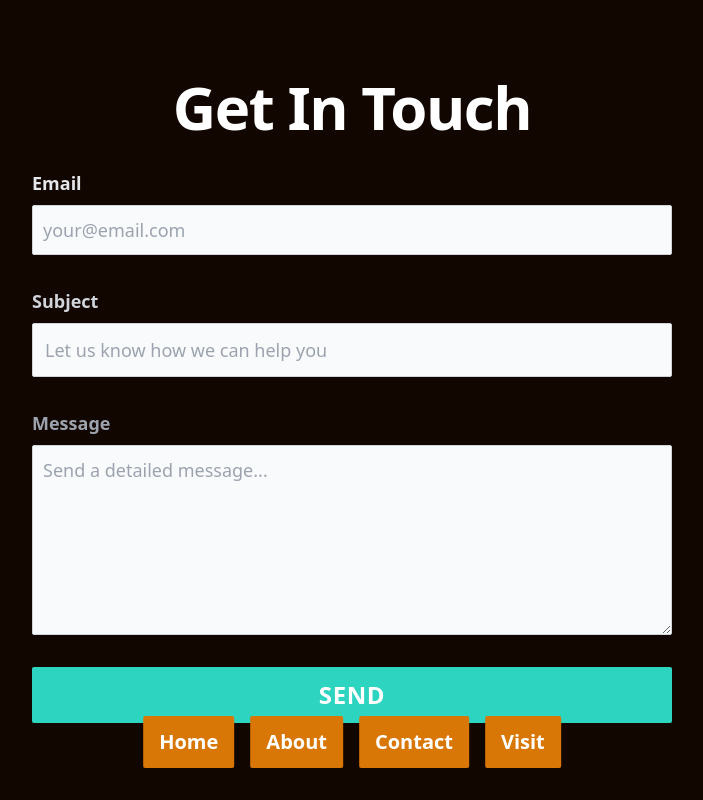
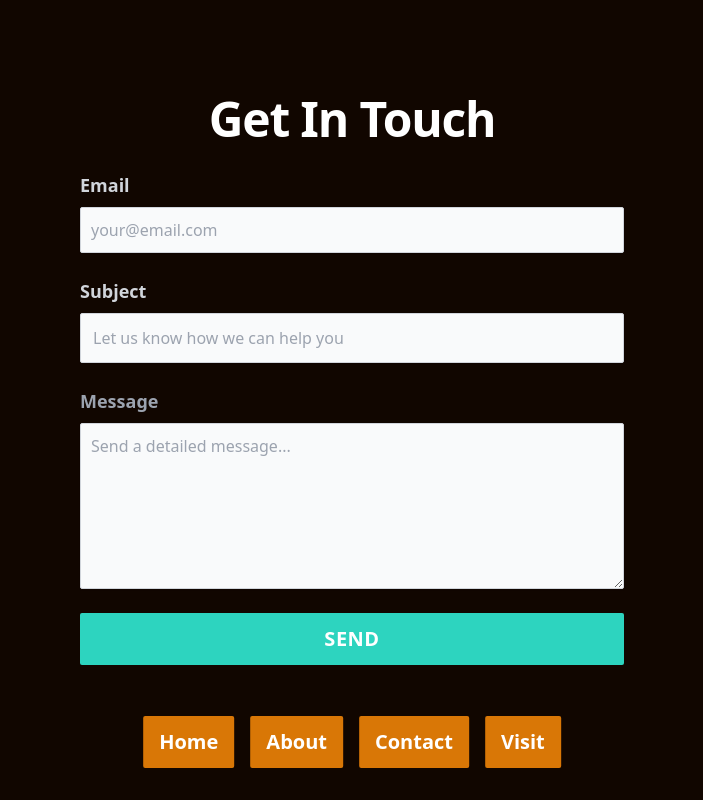
Before and after one commit to michaelsynan/lart, a Nuxt app: page /contact in a window 1280 px wide. Shown: the whole page, without its empty margins (288-991 px from the left). Built offline with nearby package versions, Linux system fonts and the light colour scheme; a web font is replaced by a local one.

Commit message:
Contact form updates

```diff
--- a/pages/contact.vue
+++ b/pages/contact.vue
@@ -7,30 +7,30 @@ definePageMeta({
 <template>
   <div class="w-full flex justify-center">
     <div class="relative flex flex-col items-center justify-start md:mt-0 mt-20 md:justify-center h-screen w-full">
-      <section class="align-left w-full">
-        <div class="mx-auto w-full md:w-2xl px-4">
-          <h2 class="mb-4 text-5xl md:text-6xl tracking-tight font-extrabold text-left md:text-center text-white px-0 pb-4 md:px-4">Get In Touch</h2>
-          <form action="#" class="space-y-8 text-lg">
+      <section class="align-left w-full mb-0 md:mb-10">
+        <div class="mx-auto w-full md:w-xl px-4">
+          <h2 class="mb-4 text-5xl md:text-5xl tracking-tight font-extrabold text-left md:text-center text-white px-0 pb-3 md:px-4">Get In Touch</h2>
+          <form action="#" class="space-y-6 text-lg">
             <div>
-              <label for="email" class="block mb-2 ttext-gray-300 text-left font-bold">Email</label>
+              <label for="email" class="block mb-2 text-gray-300 text-left font-bold">Email</label>
               <input type="email" id="email"
-                class="shadow-sm bg-gray-50 border border-gray-300 text-gray-900  rounded-sm focus:ring-primary-500 focus:border-primary-500 block w-full p-2.5 dark:bg-gray-700 dark:border-gray-600 dark:placeholder-gray-400 dark:text-white dark:focus:ring-primary-500 dark:focus:border-primary-500 dark:shadow-sm-light"
+                class="text-base shadow-sm bg-gray-50 border border-gray-300 text-gray-900  rounded-sm focus:ring-primary-500 focus:border-primary-500 block w-full p-2.5 dark:bg-gray-700 dark:border-gray-600 dark:placeholder-gray-400 dark:text-white dark:focus:ring-primary-500 dark:focus:border-primary-500 dark:shadow-sm-light"
                 placeholder="your@email.com" required>
             </div>
             <div>
               <label for="subject" class="block mb-2  font-bold text-gray-300 text-left">Subject</label>
               <input type="text" id="subject"
-                class="block p-3 w-full text-gray-900 bg-gray-50 rounded-sm border border-gray-300 shadow-sm focus:ring-primary-500 focus:border-primary-500 dark:bg-gray-700 dark:border-gray-600 dark:placeholder-gray-400 dark:text-white dark:focus:ring-primary-500 dark:focus:border-primary-500 dark:shadow-sm-light"
+                class="text-base block p-3 w-full text-gray-900 bg-gray-50 rounded-sm border border-gray-300 shadow-sm focus:ring-primary-500 focus:border-primary-500 dark:bg-gray-700 dark:border-gray-600 dark:placeholder-gray-400 dark:text-white dark:focus:ring-primary-500 dark:focus:border-primary-500 dark:shadow-sm-light"
                 placeholder="Let us know how we can help you" required>
             </div>
             <div class="sm:col-span-2">
               <label for="message" class="block mb-2 font-bold text-gray-400 text-left">Message</label>
               <textarea id="message" rows="6"
-                class="block p-2.5 w-full text-gray-900 bg-gray-50 rounded-sm shadow-sm border border-gray-300 focus:ring-primary-500 focus:border-primary-500 dark:bg-gray-700 dark:border-gray-600 dark:placeholder-gray-400 dark:text-white dark:focus:ring-primary-500 dark:focus:border-primary-500"
+                class="text-base block p-2.5 w-full text-gray-900 bg-gray-50 rounded-sm shadow-sm border border-gray-300 focus:ring-primary-500 focus:border-primary-500 dark:bg-gray-700 dark:border-gray-600 dark:placeholder-gray-400 dark:text-white dark:focus:ring-primary-500 dark:focus:border-primary-500"
                 placeholder="Send a detailed message..."></textarea>
             </div>
             <button type="submit"
-              class="uppercase tracking-wide inline-flex justify-between w-full py-3 px-5 text-2xl font-bold text-center text-white rounded-sm bg-primary-700  hover:bg-primary-800 focus:ring-4 focus:outline-none focus:ring-primary-300 bg-teal dark:focus:ring-primary-800">
+              class="uppercase tracking-wide inline-flex justify-between w-full py-3 px-5 text-xl font-bold text-center text-white rounded-sm bg-primary-700  hover:bg-primary-800 focus:ring-4 focus:outline-none focus:ring-primary-300 bg-teal dark:focus:ring-primary-800">
               <div class="w-full">Send</div>
             </button>
           </form>
```
